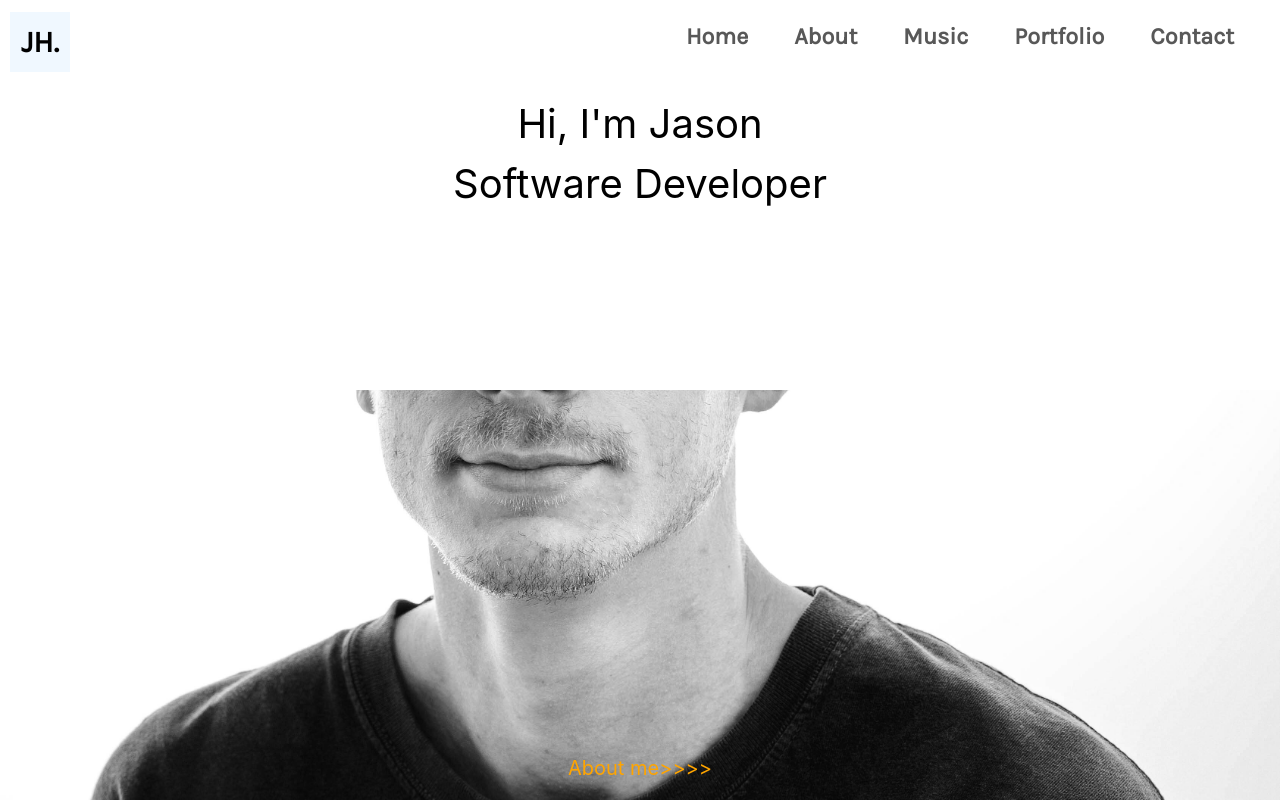
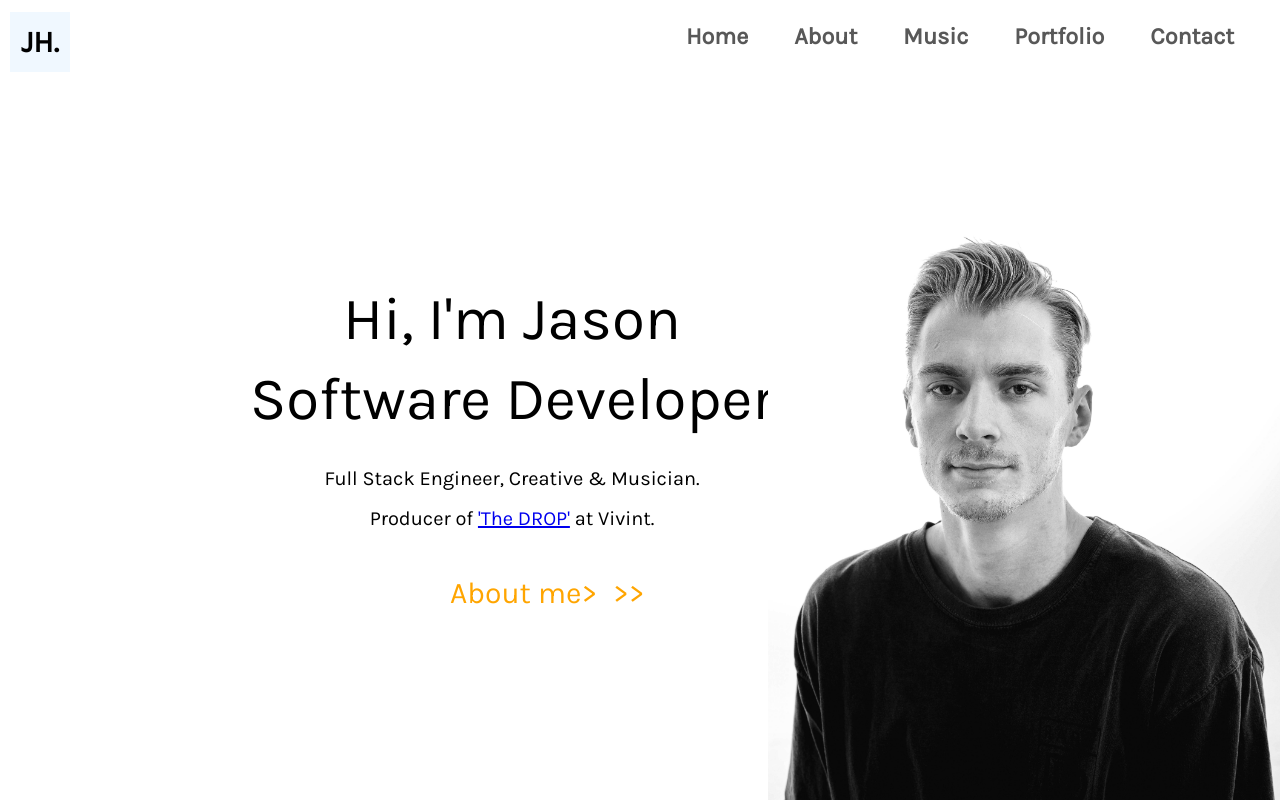
Before and after one commit to jason-hannett/Portfolio, a React (Create React App) app: page / in a window 1280 px wide. Built offline with nearby package versions, Linux system fonts and the light colour scheme.

Commit message:
pray to the lord this media querie works in prod

```diff
--- a/src/Components/Landing/landing.css
+++ b/src/Components/Landing/landing.css
@@ -6,8 +6,7 @@
   display: flex;
   align-items: center;
   flex-direction: column;
-  /* margin-bottom: 0px; */
-  /* overflow: hidden; */
+  font-family: Karla;
 }
 
 .landing-about-container{
@@ -34,6 +33,25 @@
   z-index: 1;
 }
 
+.arrowSliding {
+  position: relative;
+  -webkit-animation: slide 4s linear infinite;
+  animation: slide 4s linear infinite;
+}
+
+.delay1 {
+  -webkit-animation-delay: 1s;
+  animation-delay: 1s;
+}
+.delay2 {
+  -webkit-animation-delay: 2s;
+  animation-delay: 2s;
+}
+.delay3 {
+  -webkit-animation-delay: 3s;
+  animation-delay: 3s;
+}
+
 .landing-portrait{
   background-image: url("./IMG_5638.JPG");
   background-size: cover;
@@ -45,6 +63,104 @@
 }
 
 @media(min-width: 450px){
+  .landing-portrait{
+    background-repeat: no-repeat;
+    background-size: stretch;
+    background-position: top;
+    height: 700px;
+    width: 100vw;
+  }
+
+  #landing-learn-more{
+    font-size: 40px;
+  }
+}
+
+@media(min-width: 900px){
+  #landing-learn-more{
+    font-size: 30px;
+    top: 0;
+    margin-top: 250px;
+  }
+}
+
+@media(min-width: 1000px){
+  .landing-container{
+    display: flex;
+    align-items: flex-start;
+    flex-direction: column;
+  }
+
+  .landing-about-container{
+    line-height: 20px;
+    margin-left: 80px;
+    margin-top: 175px;
+  }
+
+  .landing-name{
+    font-size: 60px;
+  }
+
+  .landing-title{
+    font-size: 60px;
+  }
+
+  .landing-about{
+    display: block;
+  }
+
+  #landing-learn-more{
+    font-size: 30px;
+    color: orange;
+    margin-left: 260px;
+    margin-top: 575px;
+  }
+
+  #landing-learn-more:hover{
+    cursor: pointer;
+  }
+
+  .landing-portrait{
+    height: 600px;
+    width: 50vw;
+    right: 0;
+  }
+}
+
+@media(min-width: 1200px){
+
+  .landing-container{
+    display: flex;
+    align-items: flex-start;
+    flex-direction: column;
+  }
+
+  .landing-about-container{
+    line-height: 20px;
+    margin-left: 250px;
+    margin-top: 175px;
+  }
+
+  .landing-about{
+    display: block;
+    font-size: 20px;
+  }
+
+  #landing-learn-more{
+    color: orange;
+    margin-left: 450px;
+    margin-top: 575px;
+  }
+
+  #landing-learn-more:hover{
+    cursor: pointer;
+  }
+
+  .landing-portrait{
+    height: 600px;
+    width:40vw;
+    right: 0;
+  }
 
 }
 
```
